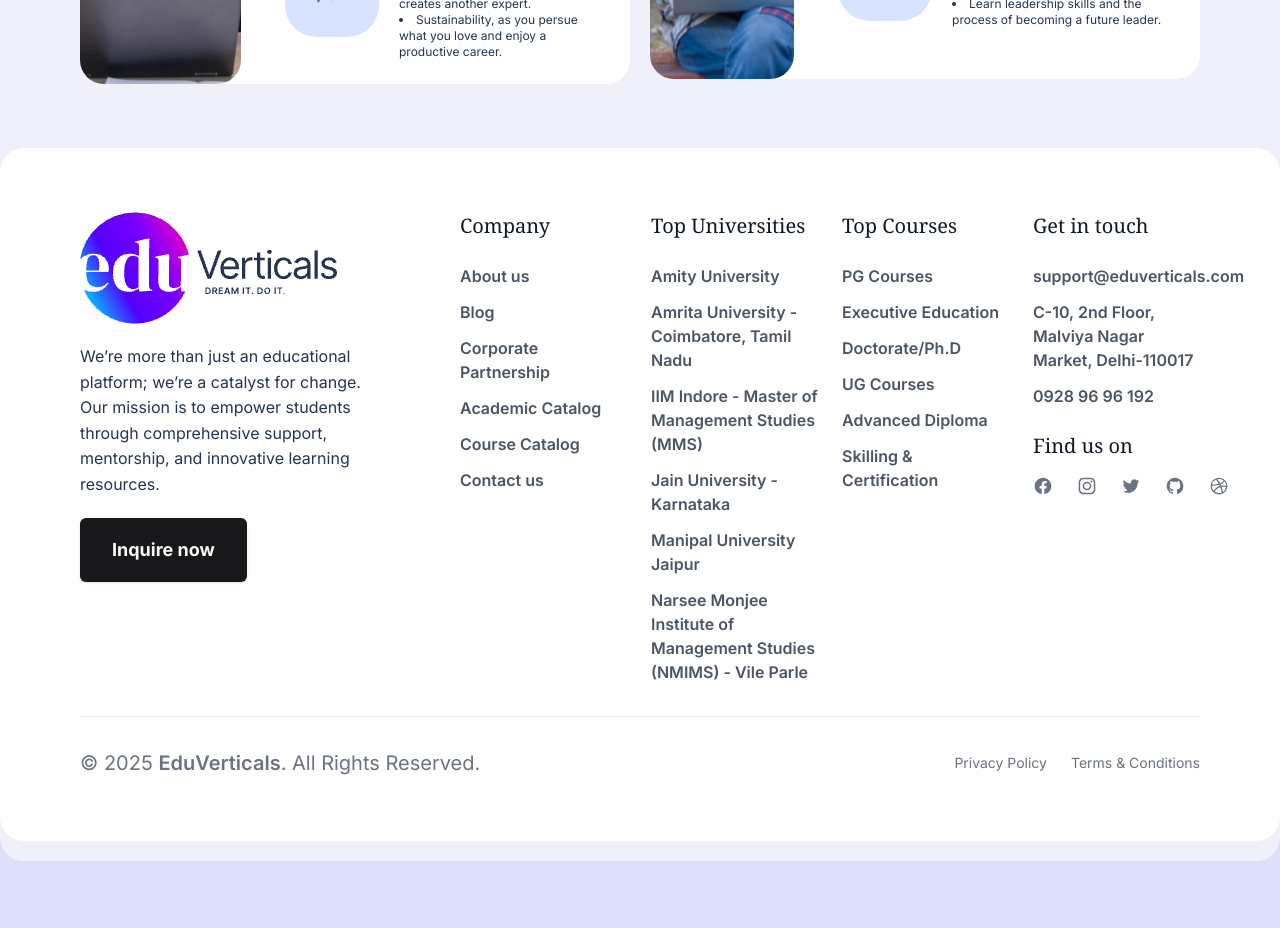
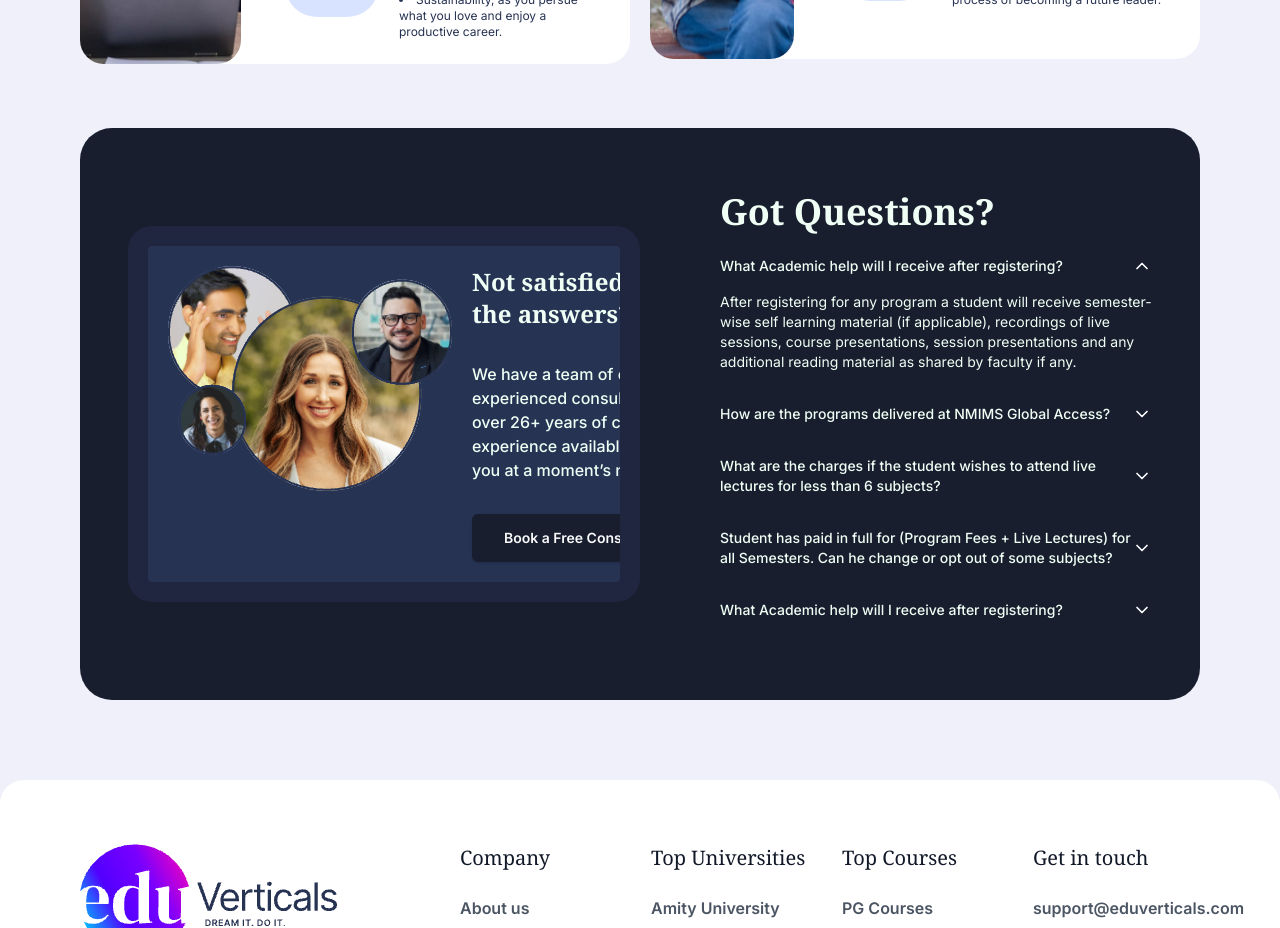
Before and after one commit to yeldynov/edu-verticals, a Next.js app: page / in a window 1280 px wide. Shown: the part 6040-6968 px from the top of the page. Before the commit the page ends 6901 px from the top, so only its background shows below. Built offline with nearby package versions, Linux system fonts and the light colour scheme; a web font is replaced by a local one.

Commit message:
+ faq section

```diff
--- a/package.json
+++ b/package.json
@@ -9,6 +9,7 @@
     "lint": "next lint"
   },
   "dependencies": {
+    "@radix-ui/react-accordion": "^1.2.2",
     "@radix-ui/react-dialog": "^1.1.3",
     "@radix-ui/react-dropdown-menu": "^2.1.3",
     "@radix-ui/react-navigation-menu": "^1.2.2",
--- a/src/app/page.tsx
+++ b/src/app/page.tsx
@@ -1,5 +1,6 @@
 import Apart from '@/components/Apart'
 import Boost from '@/components/Boost'
+import FAQ from '@/components/FAQ'
 import Footer from '@/components/Footer'
 import Hero from '@/components/Hero'
 import NotSure from '@/components/NotSure'
@@ -10,7 +11,7 @@
 
 export default function Home() {
   return (
-    <div className='bg-[linear-gradient(to_bottom,_#EFF0F9_100%,_#EFF0F9_79%,_#EFF0F9_0%)] min-h-screen rounded-3xl p-5 xl:px-20'>
+    <div className='bg-[linear-gradient(to_bottom,_#EFF0F9_100%,_#EFF0F9_79%,_#EFF0F9_0%)] min-h-screen rounded-3xl px-5 xl:px-20'>
       <Hero />
       <Testimonials />
       <Partners />
@@ -19,6 +20,7 @@
       <NotSure />
       <Apart />
       {/* <VideosCarousel /> */}
+      <FAQ />
       <Footer />
     </div>
   )
--- /dev/null
+++ b/src/components/FAQ.tsx
@@ -0,0 +1,110 @@
+import React from 'react'
+import { Button } from './ui/button'
+import {
+  Accordion,
+  AccordionContent,
+  AccordionItem,
+  AccordionTrigger,
+} from '@/components/ui/accordion'
+
+const FAQ = () => {
+  return (
+    <div className='bg-darkbg p-5 2xl:-mx-20 2xl:p-32 lg:px-12 xl:py-16 rounded-[32px] text-eduwhite'>
+      <div className='flex items-center flex-col lg:flex-row lg:gap-20 2xl:gap-36'>
+        {/* left */}
+        <div className='flex bg-maintext sm:border-[20px] h-fit border-[#202640] rounded-3xl p-5 flex-1 items-center xl:items-start overflow-hidden flex-col-reverse xl:flex-row gap-5'>
+          <img src='/not-sure.png' alt='Group of people' className='' />
+          <div className='flex flex-col justify-between gap-8'>
+            <h2 className='2xl:text-4xl text-xl sm:text-2xl font-serif'>
+              Not satisfied with the answers?
+            </h2>
+            <div className='flex flex-col'>
+              <h6 className='text-base 2xl:text-xl'>
+                We have a team of over 12 experienced consultants with over 26+
+                years of collective experience available to guide you at a
+                moment’s notice.
+              </h6>
+            </div>
+            <Button className='bg-darkbg font-semibold w-fit hover:bg-white hover:text-maintext lg:px-8 py-6'>
+              Book a Free Consultation
+            </Button>
+          </div>
+        </div>
+        {/* right */}
+        <div className='flex flex-1 bg-darkbg flex-col lg:flex-row gap-2'>
+          <div className='flex flex-col justify-center w-full gap-2'>
+            <h1 className='font-serif text-3xl xl:text-4xl 2xl:text-6xl'>
+              Got Questions?
+            </h1>
+            <Accordion type='single' defaultValue='item-1' collapsible>
+              <AccordionItem value='item-1'>
+                <AccordionTrigger>
+                  What Academic help will I receive after registering?
+                </AccordionTrigger>
+                <AccordionContent>
+                  After registering for any program a student will receive
+                  semester-wise self learning material (if applicable),
+                  recordings of live sessions, course presentations, session
+                  presentations and any additional reading material as shared by
+                  faculty if any.
+                </AccordionContent>
+              </AccordionItem>
+              <AccordionItem value='item-2'>
+                <AccordionTrigger>
+                  How are the programs delivered at NMIMS Global Access?
+                </AccordionTrigger>
+                <AccordionContent>
+                  After registering for any program a student will receive
+                  semester-wise self learning material (if applicable),
+                  recordings of live sessions, course presentations, session
+                  presentations and any additional reading material as shared by
+                  faculty if any.
+                </AccordionContent>
+              </AccordionItem>
+              <AccordionItem value='item-3'>
+                <AccordionTrigger>
+                  What are the charges if the student wishes to attend live
+                  lectures for less than 6 subjects?
+                </AccordionTrigger>
+                <AccordionContent>
+                  After registering for any program a student will receive
+                  semester-wise self learning material (if applicable),
+                  recordings of live sessions, course presentations, session
+                  presentations and any additional reading material as shared by
+                  faculty if any.
+                </AccordionContent>
+              </AccordionItem>
+              <AccordionItem value='item-4'>
+                <AccordionTrigger>
+                  Student has paid in full for (Program Fees + Live Lectures)
+                  for all Semesters. Can he change or opt out of some subjects?
+                </AccordionTrigger>
+                <AccordionContent>
+                  After registering for any program a student will receive
+                  semester-wise self learning material (if applicable),
+                  recordings of live sessions, course presentations, session
+                  presentations and any additional reading material as shared by
+                  faculty if any.
+                </AccordionContent>
+              </AccordionItem>
+              <AccordionItem value='item-5'>
+                <AccordionTrigger>
+                  What Academic help will I receive after registering?
+                </AccordionTrigger>
+                <AccordionContent>
+                  After registering for any program a student will receive
+                  semester-wise self learning material (if applicable),
+                  recordings of live sessions, course presentations, session
+                  presentations and any additional reading material as shared by
+                  faculty if any.
+                </AccordionContent>
+              </AccordionItem>
+            </Accordion>
+          </div>
+        </div>
+      </div>
+    </div>
+  )
+}
+
+export default FAQ
--- a/src/components/Footer.tsx
+++ b/src/components/Footer.tsx
@@ -3,7 +3,7 @@
 
 const Footer = () => {
   return (
-    <footer className='lg:px-20 lg:-mx-20 -mx-5 lg:py-16 bg-white p-5 rounded-3xl'>
+    <footer className='lg:px-20 lg:-mx-20 -mx-5 lg:py-16 mt-20 bg-white p-5 rounded-3xl'>
       <div className='mx-auto'>
         <div className='md:flex md:justify-between'>
           {/* logo */}
--- a/src/components/NotSure.tsx
+++ b/src/components/NotSure.tsx
@@ -3,7 +3,7 @@
 
 const NotSure = () => {
   return (
-    <div className='bg-darkbg p-5 2xl:px-16 lg:py-8 lg:px-12 xl:py-16 rounded-[32px] text-eduwhite'>
+    <div className='bg-darkbg p-5 2xl:-mx-20 2xl:p-32 lg:px-12 xl:py-16 rounded-[32px] text-eduwhite'>
       <div className='flex  flex-col lg:flex-row gap-6'>
         {/* left */}
         <div className='flex flex-1 bg-darkbg flex-col lg:flex-row gap-2'>
--- /dev/null
+++ b/src/components/ui/accordion.tsx
@@ -0,0 +1,53 @@
+'use client'
+
+import * as React from 'react'
+import * as AccordionPrimitive from '@radix-ui/react-accordion'
+import { ChevronDown } from 'lucide-react'
+
+import { cn } from '@/lib/utils'
+
+const Accordion = AccordionPrimitive.Root
+
+const AccordionItem = React.forwardRef<
+  React.ElementRef<typeof AccordionPrimitive.Item>,
+  React.ComponentPropsWithoutRef<typeof AccordionPrimitive.Item>
+>(({ className, ...props }, ref) => (
+  <AccordionPrimitive.Item ref={ref} className={cn(className)} {...props} />
+))
+AccordionItem.displayName = 'AccordionItem'
+
+const AccordionTrigger = React.forwardRef<
+  React.ElementRef<typeof AccordionPrimitive.Trigger>,
+  React.ComponentPropsWithoutRef<typeof AccordionPrimitive.Trigger>
+>(({ className, children, ...props }, ref) => (
+  <AccordionPrimitive.Header className='flex'>
+    <AccordionPrimitive.Trigger
+      ref={ref}
+      className={cn(
+        'flex flex-1 items-center justify-between py-4 text-sm font-medium transition-all hover:underline text-left [&[data-state=open]>svg]:rotate-180',
+        className
+      )}
+      {...props}
+    >
+      {children}
+      <ChevronDown className='h-5 w-5 shrink-0 text-white transition-transform duration-200' />
+    </AccordionPrimitive.Trigger>
+  </AccordionPrimitive.Header>
+))
+AccordionTrigger.displayName = AccordionPrimitive.Trigger.displayName
+
+const AccordionContent = React.forwardRef<
+  React.ElementRef<typeof AccordionPrimitive.Content>,
+  React.ComponentPropsWithoutRef<typeof AccordionPrimitive.Content>
+>(({ className, children, ...props }, ref) => (
+  <AccordionPrimitive.Content
+    ref={ref}
+    className='overflow-hidden text-sm data-[state=closed]:animate-accordion-up data-[state=open]:animate-accordion-down'
+    {...props}
+  >
+    <div className={cn('pb-4 pt-0', className)}>{children}</div>
+  </AccordionPrimitive.Content>
+))
+AccordionContent.displayName = AccordionPrimitive.Content.displayName
+
+export { Accordion, AccordionItem, AccordionTrigger, AccordionContent }
--- a/tailwind.config.ts
+++ b/tailwind.config.ts
@@ -18,31 +18,31 @@
   			foreground: 'hsl(var(--foreground))',
   			card: {
   				DEFAULT: 'hsl(var(--card))',
-          foreground: 'hsl(var(--card-foreground))',
+  				foreground: 'hsl(var(--card-foreground))'
   			},
   			popover: {
   				DEFAULT: 'hsl(var(--popover))',
-          foreground: 'hsl(var(--popover-foreground))',
+  				foreground: 'hsl(var(--popover-foreground))'
   			},
   			primary: {
   				DEFAULT: 'hsl(var(--primary))',
-          foreground: 'hsl(var(--primary-foreground))',
+  				foreground: 'hsl(var(--primary-foreground))'
   			},
   			secondary: {
   				DEFAULT: 'hsl(var(--secondary))',
-          foreground: 'hsl(var(--secondary-foreground))',
+  				foreground: 'hsl(var(--secondary-foreground))'
   			},
   			muted: {
   				DEFAULT: 'hsl(var(--muted))',
-          foreground: 'hsl(var(--muted-foreground))',
+  				foreground: 'hsl(var(--muted-foreground))'
   			},
   			accent: {
   				DEFAULT: 'hsl(var(--accent))',
-          foreground: 'hsl(var(--accent-foreground))',
+  				foreground: 'hsl(var(--accent-foreground))'
   			},
   			destructive: {
   				DEFAULT: 'hsl(var(--destructive))',
-          foreground: 'hsl(var(--destructive-foreground))',
+  				foreground: 'hsl(var(--destructive-foreground))'
   			},
   			border: 'hsl(var(--border))',
   			input: 'hsl(var(--input))',
@@ -52,19 +52,47 @@
   				'2': 'hsl(var(--chart-2))',
   				'3': 'hsl(var(--chart-3))',
   				'4': 'hsl(var(--chart-4))',
-          '5': 'hsl(var(--chart-5))',
-        },
+  				'5': 'hsl(var(--chart-5))'
+  			}
   		},
   		fontFamily: {
-        inter: ['Inter', ...defaultTheme.fontFamily.sans],
-        serif: ['DM Serif Text', ...defaultTheme.fontFamily.serif],
+  			inter: [
+  				'Inter',
+                    ...defaultTheme.fontFamily.sans
+                ],
+  			serif: [
+  				'DM Serif Text',
+                    ...defaultTheme.fontFamily.serif
+                ]
   		},
   		borderRadius: {
   			lg: 'var(--radius)',
   			md: 'calc(var(--radius) - 2px)',
-        sm: 'calc(var(--radius) - 4px)',
+  			sm: 'calc(var(--radius) - 4px)'
   		},
+  		keyframes: {
+  			'accordion-down': {
+  				from: {
+  					height: '0'
   				},
+  				to: {
+  					height: 'var(--radix-accordion-content-height)'
+  				}
+  			},
+  			'accordion-up': {
+  				from: {
+  					height: 'var(--radix-accordion-content-height)'
+  				},
+  				to: {
+  					height: '0'
+  				}
+  			}
+  		},
+  		animation: {
+  			'accordion-down': 'accordion-down 0.2s ease-out',
+  			'accordion-up': 'accordion-up 0.2s ease-out'
+  		}
+  	}
   },
   plugins: [require('tailwindcss-animate')],
 } satisfies Config
```
Also changed, not shown: 1 other file (tests, documents, lock files or other folders). Lines whose indentation alone changed are shown as unchanged.
